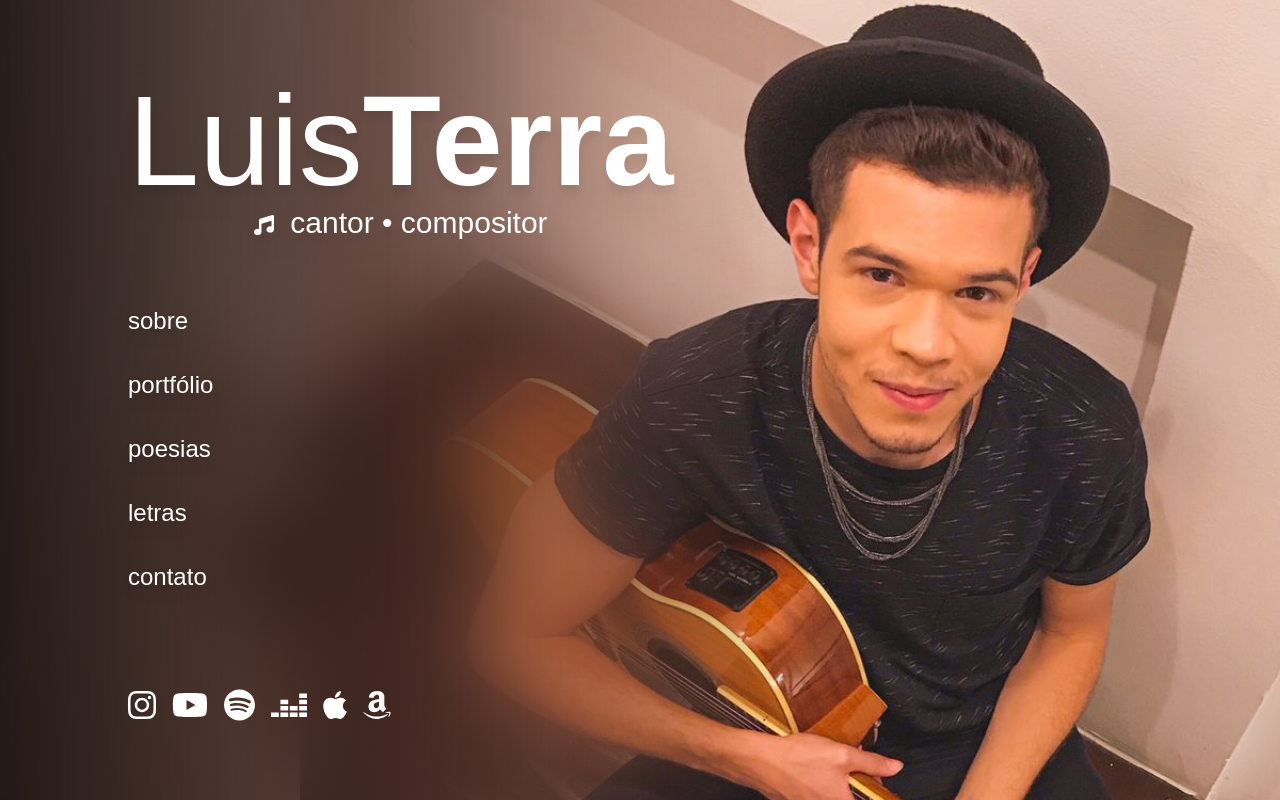
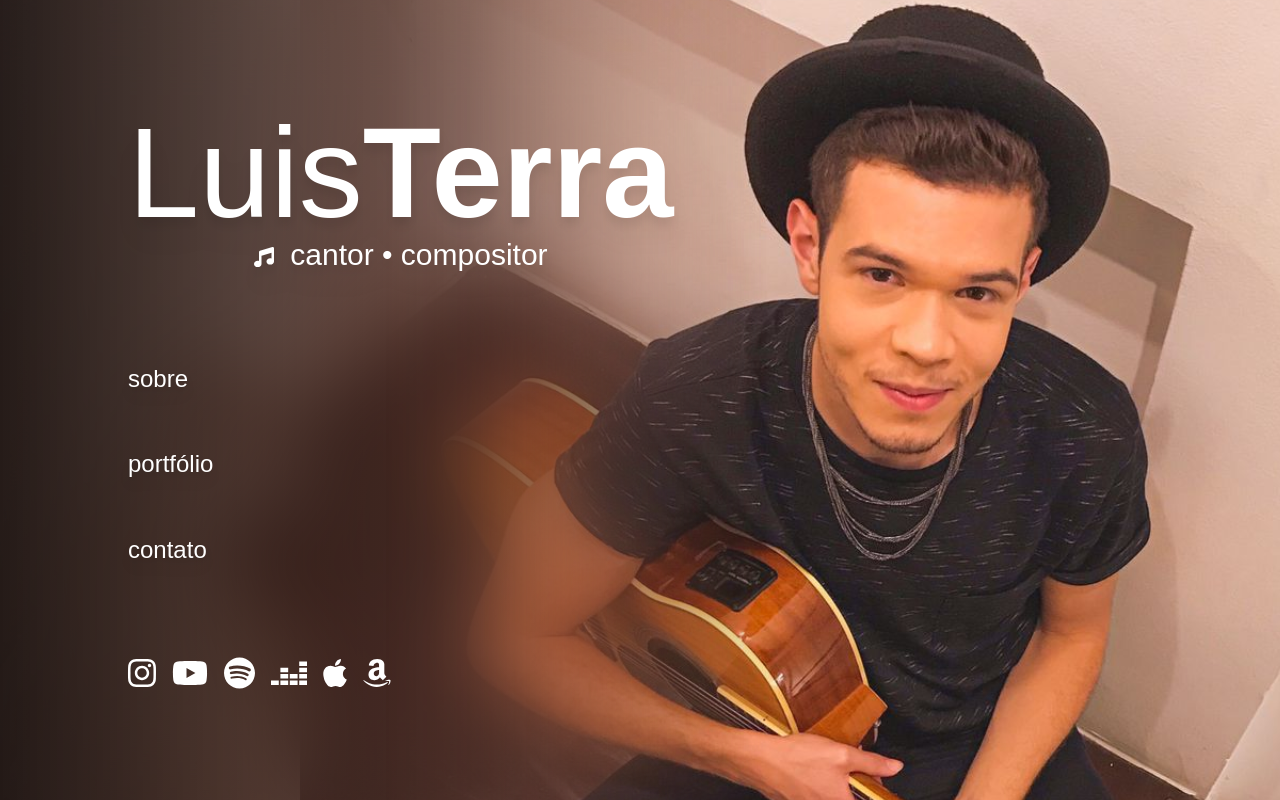
Before and after one commit to Bentroen/luisterra.com, a Next.js app: page / in a window 1280 px wide. Built offline with nearby package versions, Linux system fonts and the light colour scheme.

Commit message:
feat: remover links de poesias e letras

```diff
--- a/src/pages/index.tsx
+++ b/src/pages/index.tsx
@@ -62,21 +62,21 @@ export default function Home() {
           </div>
 
           {/* Menu */}
-          <div className="flex flex-col h-full max-h-[20rem] text-2xl font-light align-center drop-shadow-lg ml-14 sm:ml-0">
-            <div className="flex-1 text-2xl w-fit m-0 p-0 transition-all ease-in-out duration-[250ms] hover:translate-x-2 hover:text-gray-300">
-              <Link href="/sobre">sobre</Link>
+          <div className="flex flex-col h-full max-h-[16rem] text-2xl font-light align-center drop-shadow-lg ml-14 sm:ml-0">
+            <div className="table flex-1 text-2xl w-fit m-0 p-0 transition-all ease-in-out duration-[250ms] hover:translate-x-2 hover:text-gray-300">
+              <div className="table-cell align-middle">
+                <Link href="/sobre">sobre</Link>
+              </div>
             </div>
-            <div className="flex-1 text-2xl w-fit m-0 p-0 transition-all ease-in-out duration-[250ms] hover:translate-x-2 hover:text-gray-300">
-              <a href="#">portfólio</a>
+            <div className="table flex-1 text-2xl w-fit m-0 p-0 transition-all ease-in-out duration-[250ms] hover:translate-x-2 hover:text-gray-300">
+              <div className="table-cell align-middle">
+                <Link href="#">portfólio</Link>
+              </div>
             </div>
-            <div className="flex-1 text-2xl w-fit m-0 p-0 transition-all ease-in-out duration-[250ms] hover:translate-x-2 hover:text-gray-300">
-              <a href="#">poesias</a>
-            </div>
-            <div className="flex-1 text-2xl w-fit m-0 p-0 transition-all ease-in-out duration-[250ms] hover:translate-x-2 hover:text-gray-300">
-              <a href="#">letras</a>
-            </div>
-            <div className="flex-1 text-2xl w-fit m-0 p-0 transition-all ease-in-out duration-[250ms] hover:translate-x-2 hover:text-gray-300">
-              <a href="#">contato</a>
+            <div className="table flex-1 text-2xl w-fit m-0 p-0 transition-all ease-in-out duration-[250ms] hover:translate-x-2 hover:text-gray-300">
+              <div className="table-cell align-middle">
+                <Link href="#">contato</Link>
+              </div>
             </div>
           </div>
 
```
